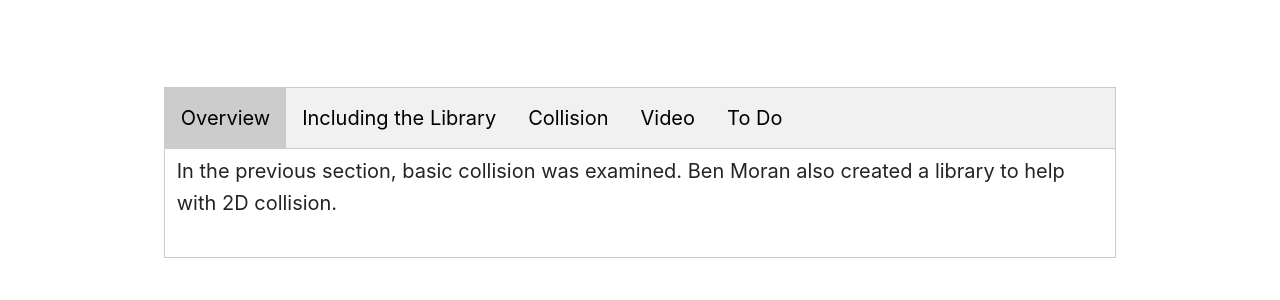
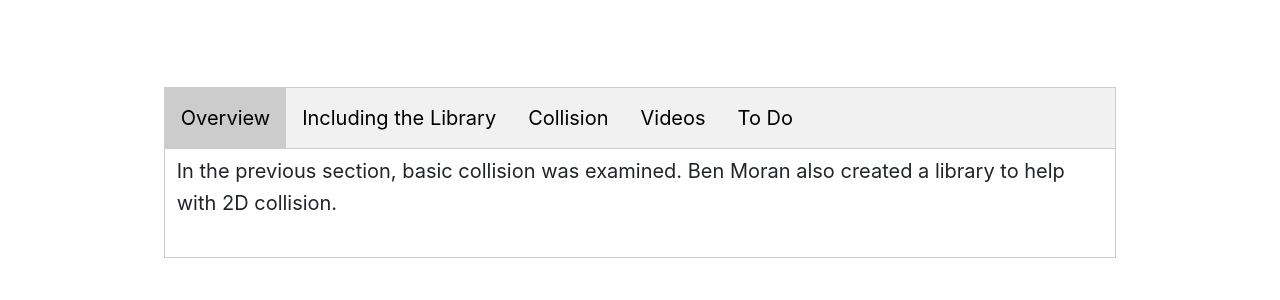
Before and after one commit to Montana-Media-Arts/220-creative-coding2-Spring2023, a Jekyll site: the page built from modules/week-7/_posts/2000-01-03-collision-library.md, in a window 1280 px wide. Shown: the part 558-858 px from the top of the page. Built offline with Jekyll 4.4.1, drawn with Linux system fonts in a browser that asks for light colours; nearby versions of some CDN libraries; comment, search, counter and statistics services are not loaded.

Commit message:
Update 2000-01-03-collision-library.md

```diff
--- a/modules/week-7/_posts/2000-01-03-collision-library.md
+++ b/modules/week-7/_posts/2000-01-03-collision-library.md
@@ -13,7 +13,7 @@ module: 7
   <button class="tablinks active" onclick="openTab(event, 'Overview')">Overview</button>
   <button class="tablinks" onclick="openTab(event, 'Including')">Including the Library</button>
    <button class="tablinks" onclick="openTab(event, 'Collision')">Collision</button>
-   <button class="tablinks" onclick="openTab(event, 'Videos')">Video</button>
+   <button class="tablinks" onclick="openTab(event, 'Videos')">Videos</button>
   <button class="tablinks" onclick="openTab(event, 'ToDo')">To Do</button>
 
 </div>
```
